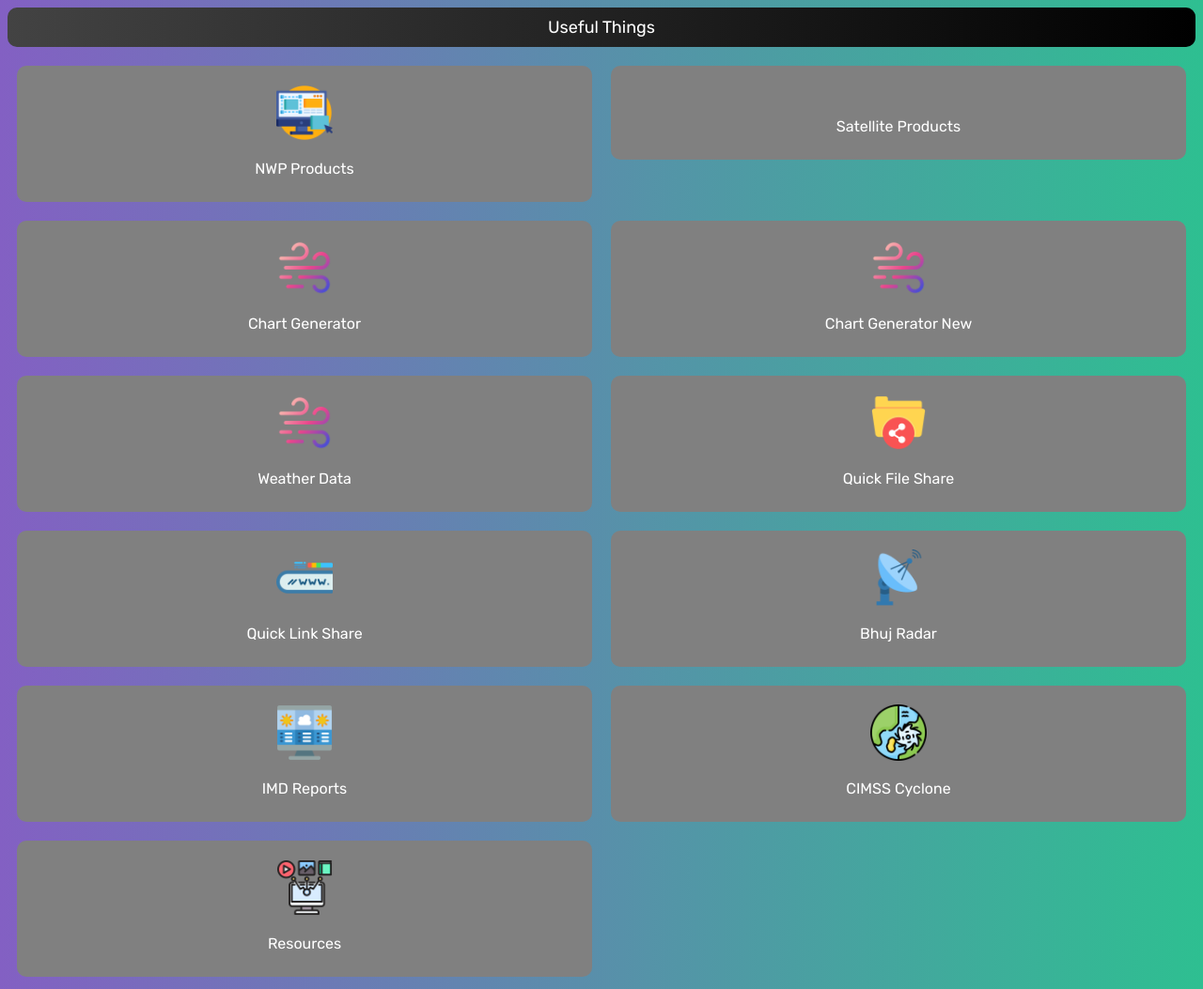
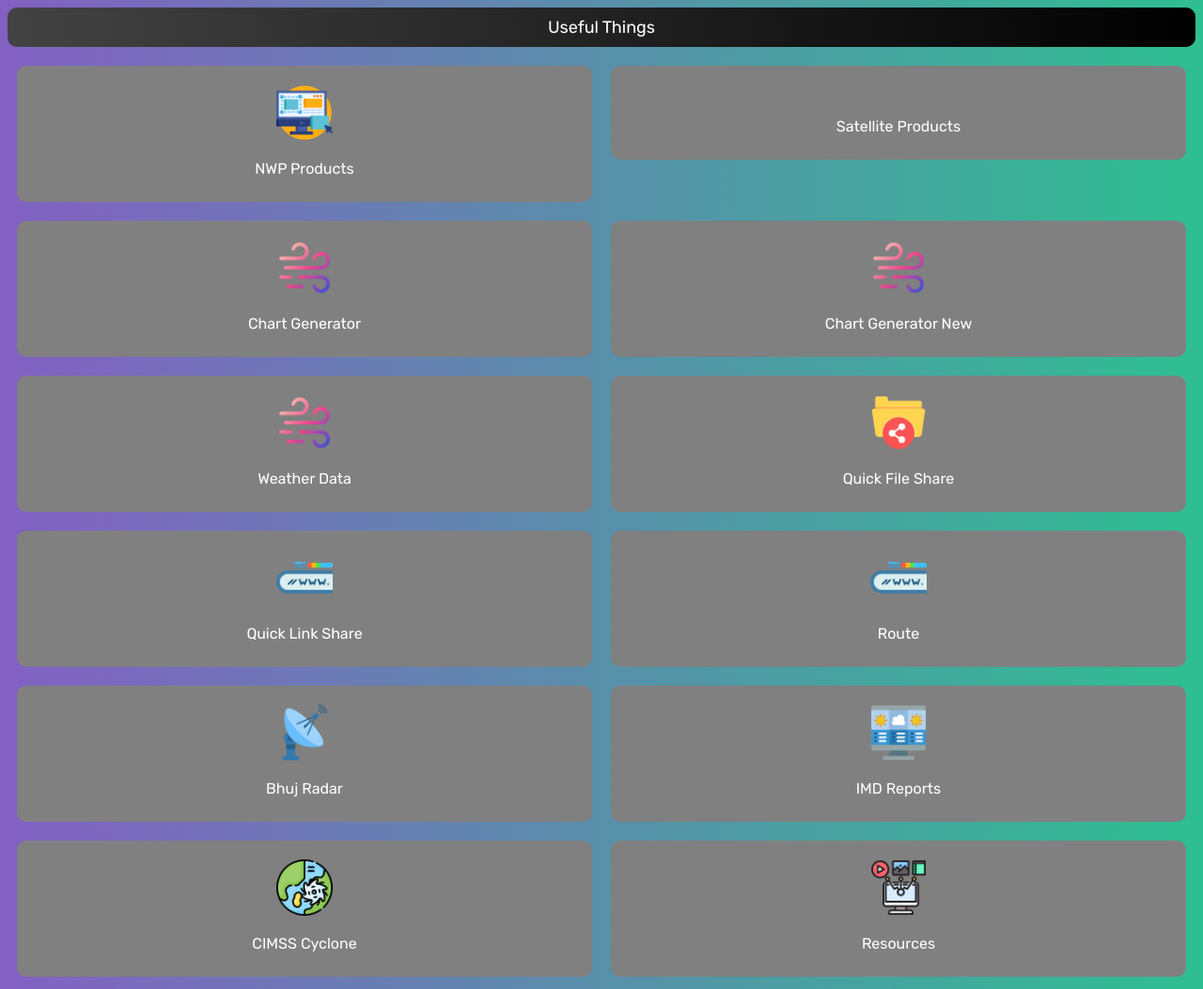
Before and after one commit to manaruchi/manaruchi.github.io, a plain HTML site: page index.html in a window 1280 px wide. Shown: the top 1053 px of the page at 94% size. Drawn offline with Linux system fonts and the light colour scheme.

Commit message:
Update index.html

```diff
--- a/index.html
+++ b/index.html
@@ -78,6 +78,15 @@
         </div>
       </a>
 
+      <a href = "https://manaruchi-route-guidance.hf.space/" style="text-decoration:none">
+        <div class="small-button">
+          <center>
+          <img class="icons" src="graphics/linkshare.png" alt="">
+          <p class="icon-text">Route</p>
+        </center>
+        </div>
+      </a>
+
 
       <a href = "radar.html" style="text-decoration:none">
         <div class="small-button">
```
